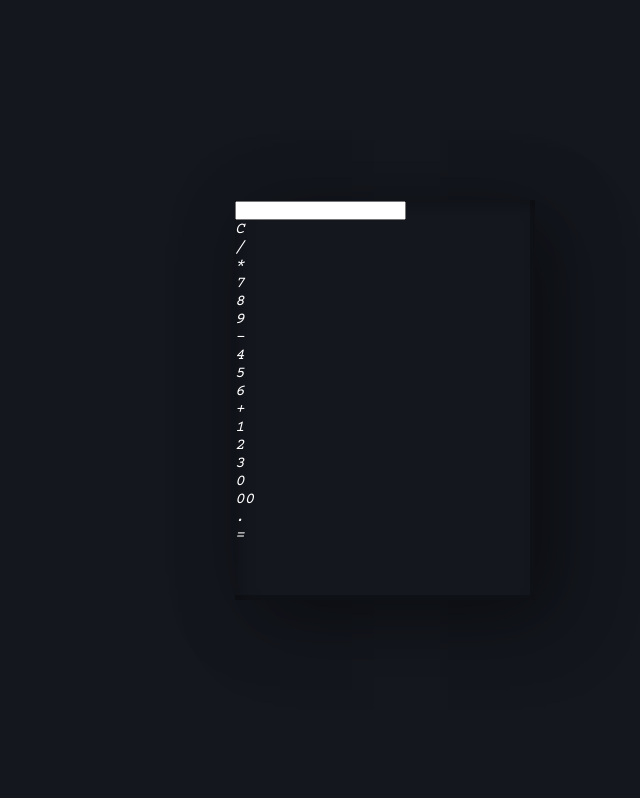
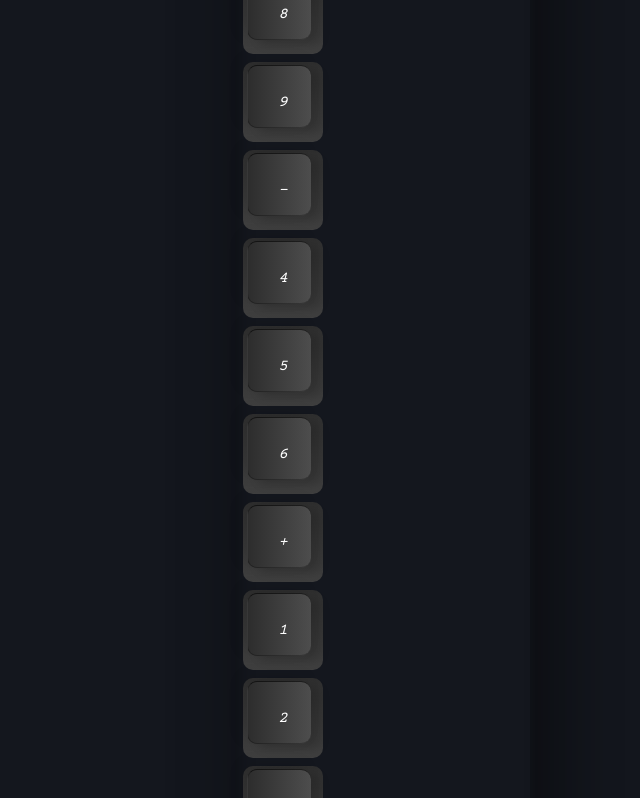
Before and after one commit to olumidedaramola21/Vintage-Calculator, a React (Vite) app: page / in a window 1280 px wide. Shown: the top 798 px of the page, without its empty margins (255-895 px from the left). Built offline with nearby package versions, Linux system fonts and the light colour scheme.

Commit message:
update: added style

```diff
--- a/src/App.css
+++ b/src/App.css
@@ -23,8 +23,40 @@ body {
 }
 
 .container span {
-  color: #fff;j
+  color: #fff;
   position: relative;
   display: grid;
+  width: 80px;
+  place-items: center;
+  margin: 8px;
+  height: 80px;
+  background: linear-gradient(180deg, #2f2f2f, #3f3f3f);
+  box-shadow: inset -8px 0px 8px rgba(0, 0, 0, 0.15), inset -  -8px rgba(0, 0, 0, 0.25), 0 0 0 2px rgba(0, 0, 0, 0.75), 10px 10px 20px 25px rgba(0, 0, 0, 0.4);
+  user-select: none;
+  cursor: pointer;
+  font-weight: 400;
+  border-radius: 10px;
+}
 
+.calculator span:active {
+  filter: brightness(1.5);
 }
+
+.calculator span::before {
+  content: "";
+  position: absolute;
+  top: 3px;
+  left: 4px;
+  bottom: 14px;
+  right: 12px;
+  border-radius: 10px;
+  background: linear-gradient(90deg, #2d2d2d, #4d4d4d);
+  box-shadow: -5px -5px 15px rgba(0, 0, 0, 0.1), 10px 5px 10px rgba(0, 0, 0, 0.15);
+  border-left: 1px solid #0004;
+  border-bottom: 1px solid #0004;
+  border-top: 1px solid #0009;
+}
+
+.calculator span i {
+  position: relative;
+}
```
